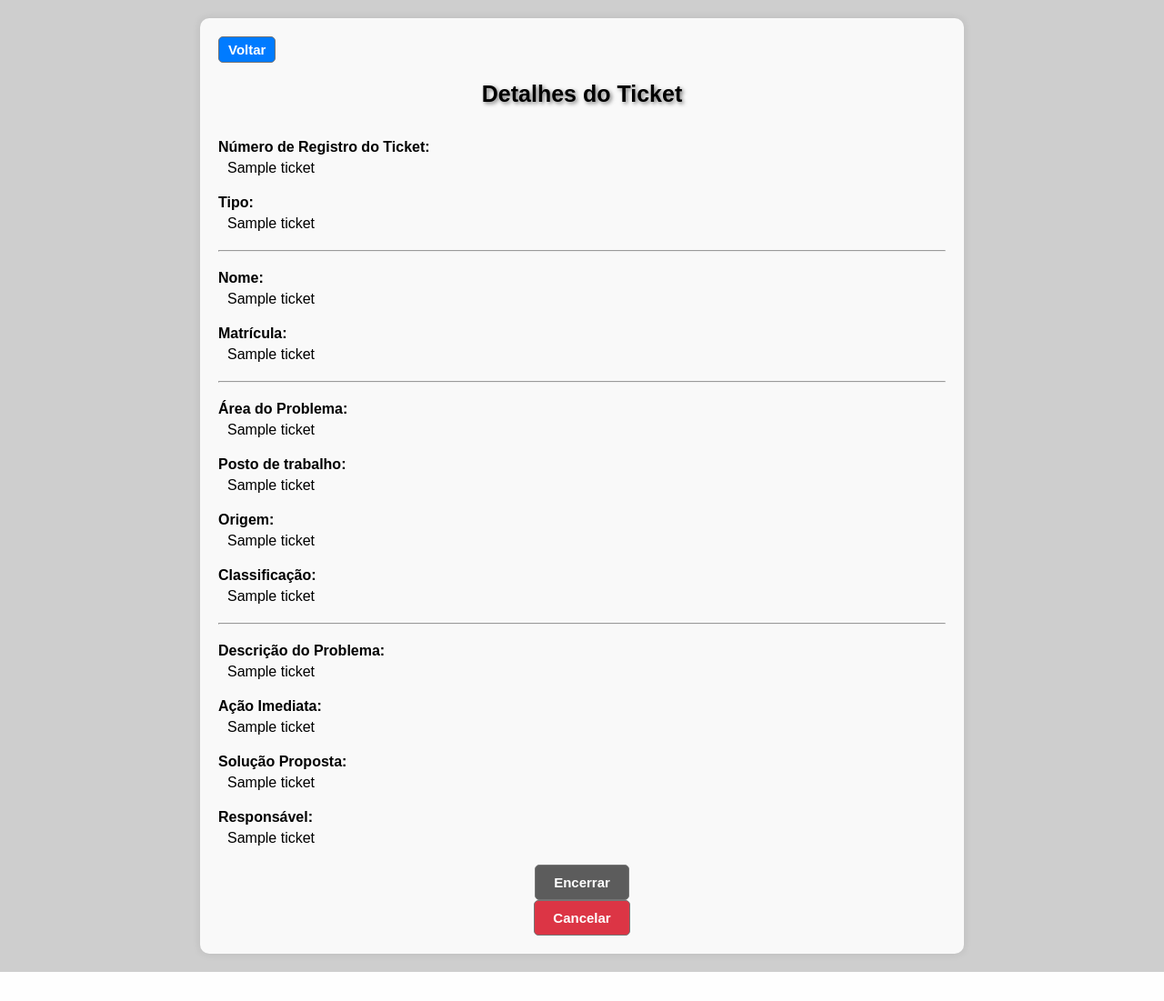
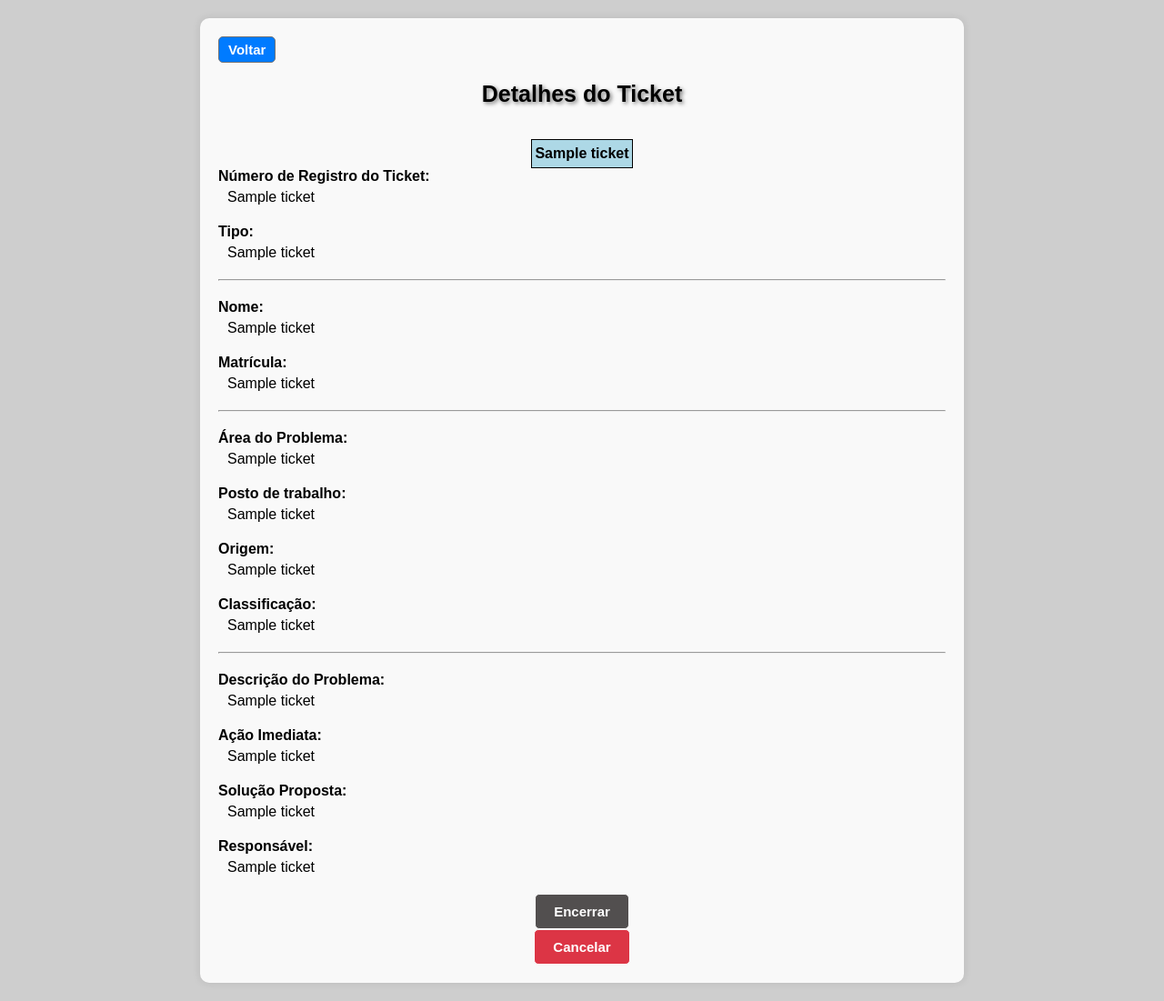
Before and after one commit to gabrielfdrz/TicketApp, a Flask app: template app/templates/ticket_aberto.html in a window 1280 px wide. Shown: the part 87-1188 px from the top of the page at 91% size. Before the commit the page ends 1156 px from the top, so only its background shows below. Run offline with Flask 3, Linux system fonts and the light colour scheme; the template is opened without the code that fills it: most values are stand-ins (such as "Sample title", 1, 10 or a date in 2020); parts of the project's set-up code (start-up, migrations or seed data) failed here and were passed over.

Commit message:
Please enter the commit message for your changes. Lines starting  with '#' will be ignored, and an empty message aborts the commit.
 On branch main
 Your branch is up to date with 'origin/main'.

 Changes to be committed:
	new file:   __pycache__/config.cpython-312.pyc
	modified:   app/__pycache__/__init__.cpython-312.pyc
	new file:   app/__pycache__/routes.cpython-312.pyc
	new file:   app/forms/__pycache__/registrar_ticket.cpython-312.pyc
	new file:   app/forms/__pycache__/relatorio.cpython-312.pyc
	new file:   app/forms/__pycache__/ticket_status.cpython-312.pyc
	modified:   app/forms/ticket_status.py
	new file:   app/models/__pycache__/registrar_ticket.cpython-312.pyc
	new file:   app/models/__pycache__/ticket_status.cpython-312.pyc
	new file:   app/models/__pycache__/usuarios.cpython-312.pyc
	modified:   app/routes.py
	modified:   app/static/css/login.css
	modified:   app/static/css/style.css
	modified:   app/templates/acompanhamento.html
	modified:   app/templates/login.html
	modified:   app/templates/ticket_aberto.html

```diff
--- a/app/forms/ticket_status.py
+++ b/app/forms/ticket_status.py
@@ -14,6 +14,7 @@ class TicketForm(FlaskForm):
     acao_imediata = TextAreaField('Ação Imediata')
     solucao_proposta = TextAreaField('Solução Proposta')
     responsavel = StringField('Responsável', validators=[DataRequired()])
+    status = StringField('Status', validators=[DataRequired()])
 
 class TicketStatusForm(FlaskForm):
     status = RadioField('Status', choices=[('ABERTO', 'Aberto'), ('ENCERRADO', 'Encerrado')], default='ABERTO')
--- a/app/routes.py
+++ b/app/routes.py
@@ -1,5 +1,4 @@
 from flask import render_template, redirect, url_for, request, flash, current_app, make_response, send_file, jsonify
-from openpyxl import Workbook
 import pandas as pd
 from flask_login import login_user, logout_user, login_required
 from app import app, mysql
@@ -76,9 +75,8 @@ def view_ticket(ticket_id):
 def encerrar_ticket(ticket_id):
     cursor = mysql.connection.cursor()
     cursor.execute("""
-        UPDATE TICKET_STATUS
-        SET DS_STATUS = 'ENCERRADO',
-            DT_ENCERRAMENTO = NOW()
+        UPDATE TICKET
+        SET DS_STATUS = 'ENCERRADO'
         WHERE CD_TICKET_ID = %s
     """, (ticket_id,))
     mysql.connection.commit()
--- a/app/static/css/login.css
+++ b/app/static/css/login.css
@@ -43,7 +43,7 @@ h2 {
   position: absolute;
   top: 50%;
   left: 5px;
-  transform: translateY(-50%);
+  transform: translateY(-80%);
   color: #fff;
   font-size: 1em;
   pointer-events: none;
@@ -60,7 +60,7 @@ input:valid ~ label {
   border: none;
   outline: none;
   font-size: 1em;
-  padding: 0 35px 0 5px;
+  padding: 0 15px 0 3px;
   color: #fff;
 }
 .inputbox ion-icon {
--- a/app/static/css/style.css
+++ b/app/static/css/style.css
@@ -96,7 +96,7 @@ body {
 }
 
 .form-group {
-  margin-bottom: 20px;
+  margin-bottom: 10px;
 }
 
 label {
@@ -119,8 +119,9 @@ label[for="energia"] {
 
 #incident-form input[type="radio"] {
   display: inline-block;
-  margin-left: 50px;
-  margin-right: 15px;
+  margin-left: 2px;
+  margin-right: 5px;
+  margin-bottom:  3px;
   width: 18px;
   height: 18px;
   vertical-align: top;
@@ -234,7 +235,7 @@ select {
 .extract-button,
 .view-button {
   padding: 10px 20px;
-  border: solid 1px #757575;
+  border: solid 1px #ffffff;
   border-radius: 5px;
   cursor: pointer;
   font-size: 15px;
@@ -243,7 +244,7 @@ select {
 }
 
 .close-button {
-  background-color: #5c5c5c;
+  background-color: rgb(82, 79, 79);
   color: #fff;
 }
 
@@ -403,3 +404,18 @@ hr {
 .ticket-open .ticket-actions {
   margin-top: 30px;
 }
+li {
+  list-style-type: none;
+}
+.highlight {
+  border: 1px solid;
+  background-color: lightblue;
+  font-weight: bold;
+  text-align: center;
+  display: flex;
+  justify-content: center;
+  align-items: center;
+  height: 30px; /* Ajuste conforme necessário */
+  width: 110px;  /* Ajuste conforme necessário */
+  margin: 0 auto; /* Centraliza o elemento pai na página */
+}
--- a/app/templates/acompanhamento.html
+++ b/app/templates/acompanhamento.html
@@ -60,6 +60,9 @@
         </div>
         {% endfor %}
       </div>
+      <div class="actions-bottom">
+        <button class="extract-button">Extrair Relatório</button>
+      </div>
     </div>
   </section>
 
--- a/app/templates/login.html
+++ b/app/templates/login.html
@@ -15,12 +15,13 @@
                 <form method="POST" action="/login" >
                     <h2>Login</h2>
                     <div class="inputbox">
-                        <ion-icon name="mail-outline"></ion-icon>
+                        <ion-icon name="mail-outline" color="black"></ion-icon>
+
                         <input type="email" name="UsuarioEmail" required>
                         <label for="">Email</label>
                     </div>
                     <div class="inputbox">
-                        <ion-icon name="lock-closed-outline"></ion-icon>
+                        <ion-icon name="lock-closed-outline" color="black"></ion-icon>
                         <input type="password" name="UsuarioSenha" required>
                         <label for="">Senha</label>
                     </div>
--- a/app/templates/ticket_aberto.html
+++ b/app/templates/ticket_aberto.html
@@ -30,6 +30,11 @@
             </div>
 
             <h1 class="title">Detalhes do Ticket</h1>
+
+            <div class="detail-1">
+                <div class="value highlight">{{ ticket[12] }}</div>
+            </div>
+
             <div class="detail">
                 <div class="label">Número de Registro do Ticket:</div>
                 <div class="value">{{ ticket[0] }}</div>
@@ -93,9 +98,11 @@
                 <div class="value">{{ ticket[11] }}</div>
             </div>
 
+
+
             <div class="actions-bottom">
                 {% if ticket[12] != 'ENCERRADO' %}
-                <form method="POST" action="/encerrar_ticket/{{ ticket[0] }}">
+                <form id="closeTicketForm" method="POST" action="/encerrar_ticket/{{ ticket[0] }}">
                     <button type="submit" class="close-button">Encerrar</button>
                 </form>
                 {% endif %}
@@ -103,6 +110,25 @@
                     <button type="submit" class="cancel-button">Cancelar</button>
                 </form>
             </div>
+            <script>
+                document.getElementById('closeTicketForm').addEventListener('submit', function(event) {
+                    event.preventDefault(); // Previne a submissão padrão do formulário
+                    var form = this;
+                    var xhr = new XMLHttpRequest();
+                    xhr.open(form.method, form.action, true);
+                    xhr.setRequestHeader('Content-Type', 'application/x-www-form-urlencoded');
+                    xhr.onload = function() {
+                        if (xhr.status >= 200 && xhr.status < 400) {
+                            // Se a resposta do servidor for bem-sucedida, redireciona para a página de acompanhamento
+                            window.location.href = '/acompanhamento'; // Substitua com o URL da sua página de acompanhamento
+                        } else {
+                            // Caso haja um erro na resposta do servidor
+                            console.error('Erro ao encerrar o ticket:', xhr.responseText);
+                        }
+                    };
+                    xhr.send(new URLSearchParams(new FormData(form)).toString());
+                });
+                </script>
         </div>
     </section>
 </body>
```
